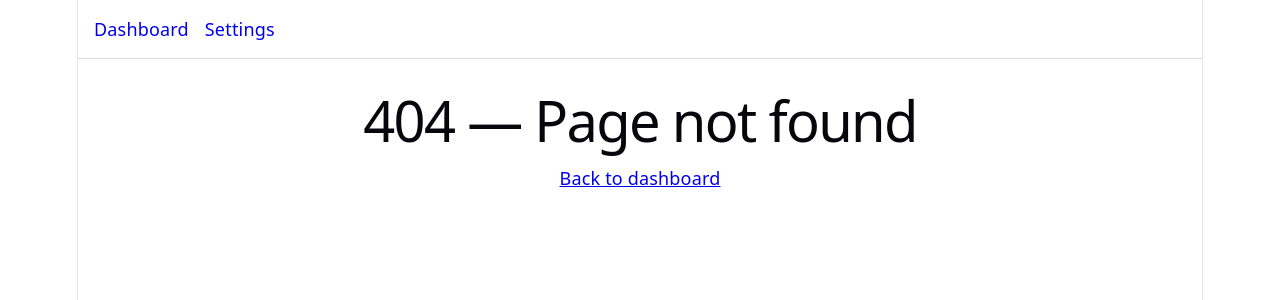
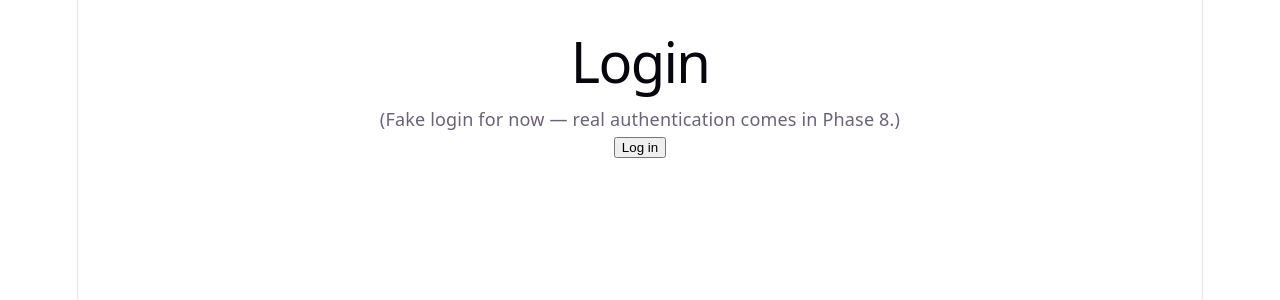
Before and after one commit to abhisinghdev03/employee-dashboard, a React (Vite) app: page /login in a window 1280 px wide. Before the commit this address had no page. Shown: the top 300 px of the page. Built offline with nearby package versions, Linux system fonts and the light colour scheme.

Commit message:
feat: layout route with Outlet + protected route gate (fake auth), login page

```diff
--- a/src/App.jsx
+++ b/src/App.jsx
@@ -1,29 +1,35 @@
-import { Routes, Route, NavLink } from "react-router-dom";
+import { useState } from "react";
+import { Routes, Route } from "react-router-dom";
+import MainLayout from "./layouts/MainLayout";
+import ProtectedRoute from "./routes/ProtectedRoute";
 import DashboardPage from "./pages/DashboardPage";
+import EmployeeDetailPage from "./pages/EmployeeDetailPage";
 import SettingsPage from "./pages/SettingsPage";
+import LoginPage from "./pages/LoginPage";
 import NotFoundPage from "./pages/NotFoundPage";
-import EmployeeDetailPage from "./pages/EmployeeDetailPage";
 
 function App() {
-  const linkStyle = ({ isActive }) => ({
-    fontWeight: isActive ? "bold" : "normal",
-    textDecoration: isActive ? "underline" : "none",
-  });
+  const [isLoggedIn, setIsLoggedIn] = useState(false);
 
   return (
-    <>
-      <nav style={{ padding: 16, borderBottom: "1px solid #ddd", display: "flex", gap: 16 }}>
-        <NavLink to="/" style={linkStyle} end>Dashboard</NavLink>
-        <NavLink to="/settings" style={linkStyle}>Settings</NavLink>
-      </nav>
+    <Routes>
+      {/* public */}
+      <Route
+        path="/login"
+        element={<LoginPage onLogin={() => setIsLoggedIn(true)} />}
+      />
 
-      <Routes>
-        <Route path="/" element={<DashboardPage />} />
-        <Route path="/employees/:id" element={<EmployeeDetailPage />} />
-        <Route path="/settings" element={<SettingsPage />} />
-        <Route path="*" element={<NotFoundPage />} />
-      </Routes>
-    </>
+      {/* gated + shared layout */}
+      <Route element={<ProtectedRoute isLoggedIn={isLoggedIn} />}>
+        <Route element={<MainLayout />}>
+          <Route path="/" element={<DashboardPage />} />
+          <Route path="/employees/:id" element={<EmployeeDetailPage />} />
+          <Route path="/settings" element={<SettingsPage />} />
+        </Route>
+      </Route>
+
+      <Route path="*" element={<NotFoundPage />} />
+    </Routes>
   );
 }
 
--- /dev/null
+++ b/src/layouts/MainLayout.jsx
@@ -0,0 +1,22 @@
+import { NavLink, Outlet } from "react-router-dom";
+
+function MainLayout() {
+  const linkStyle = ({ isActive }) => ({
+    fontWeight: isActive ? "bold" : "normal",
+    textDecoration: isActive ? "underline" : "none",
+  });
+
+  return (
+    <>
+      <nav style={{ padding: 16, borderBottom: "1px solid #ddd", display: "flex", gap: 16 }}>
+        <NavLink to="/" style={linkStyle} end>Dashboard</NavLink>
+        <NavLink to="/settings" style={linkStyle}>Settings</NavLink>
+      </nav>
+      <main>
+        <Outlet />
+      </main>
+    </>
+  );
+}
+
+export default MainLayout;
--- a/src/pages/DashboardPage.jsx
+++ b/src/pages/DashboardPage.jsx
@@ -6,7 +6,7 @@ import EmployeeList from "../components/EmployeeList";
 import AddEmployeeForm from "../components/AddEmployeeForm";
 
 function DashboardPage (){
-      const user = {
+  const user = {
     name: "Abhishek S",
     role: "Admin",
     lastLogin: "2026-07-18T09:30:00",
--- /dev/null
+++ b/src/pages/LoginPage.jsx
@@ -0,0 +1,20 @@
+import { useNavigate } from "react-router-dom";
+
+function LoginPage({ onLogin }) {
+  const navigate = useNavigate();
+
+  function handleLogin() {
+    onLogin();            // flip isLoggedIn in App
+    navigate("/", { replace: true });   // go to dashboard, replace login in history
+  }
+
+  return (
+    <div style={{ padding: 16 }}>
+      <h1>Login</h1>
+      <p>(Fake login for now — real authentication comes in Phase 8.)</p>
+      <button onClick={handleLogin}>Log in</button>
+    </div>
+  );
+}
+
+export default LoginPage;
--- /dev/null
+++ b/src/routes/ProtectedRoute.jsx
@@ -0,0 +1,8 @@
+import { Navigate, Outlet } from "react-router-dom";
+
+function ProtectedRoute({ isLoggedIn }) {
+  if (!isLoggedIn) return <Navigate to="/login" replace />;
+  return <Outlet />;
+}
+
+export default ProtectedRoute;
```
